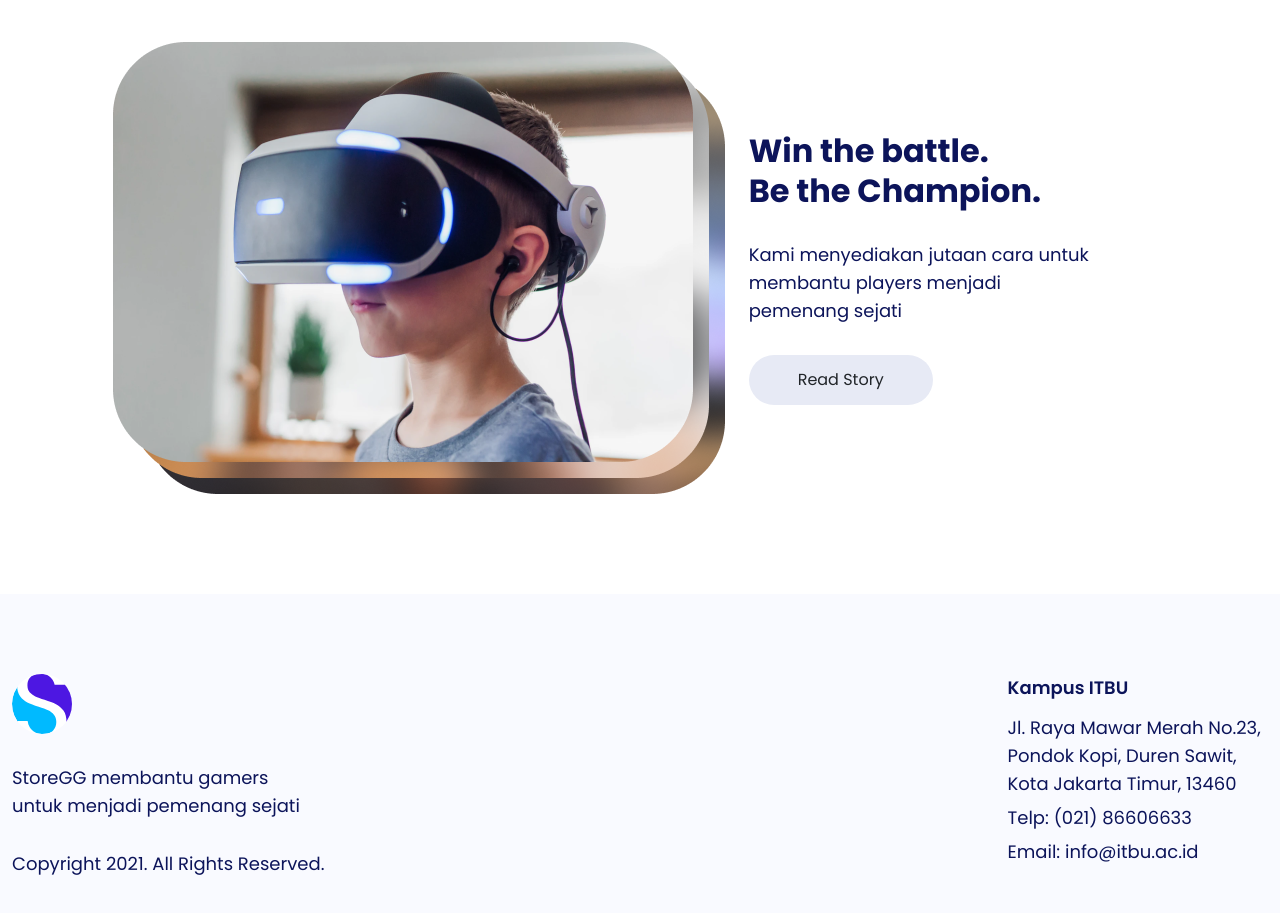
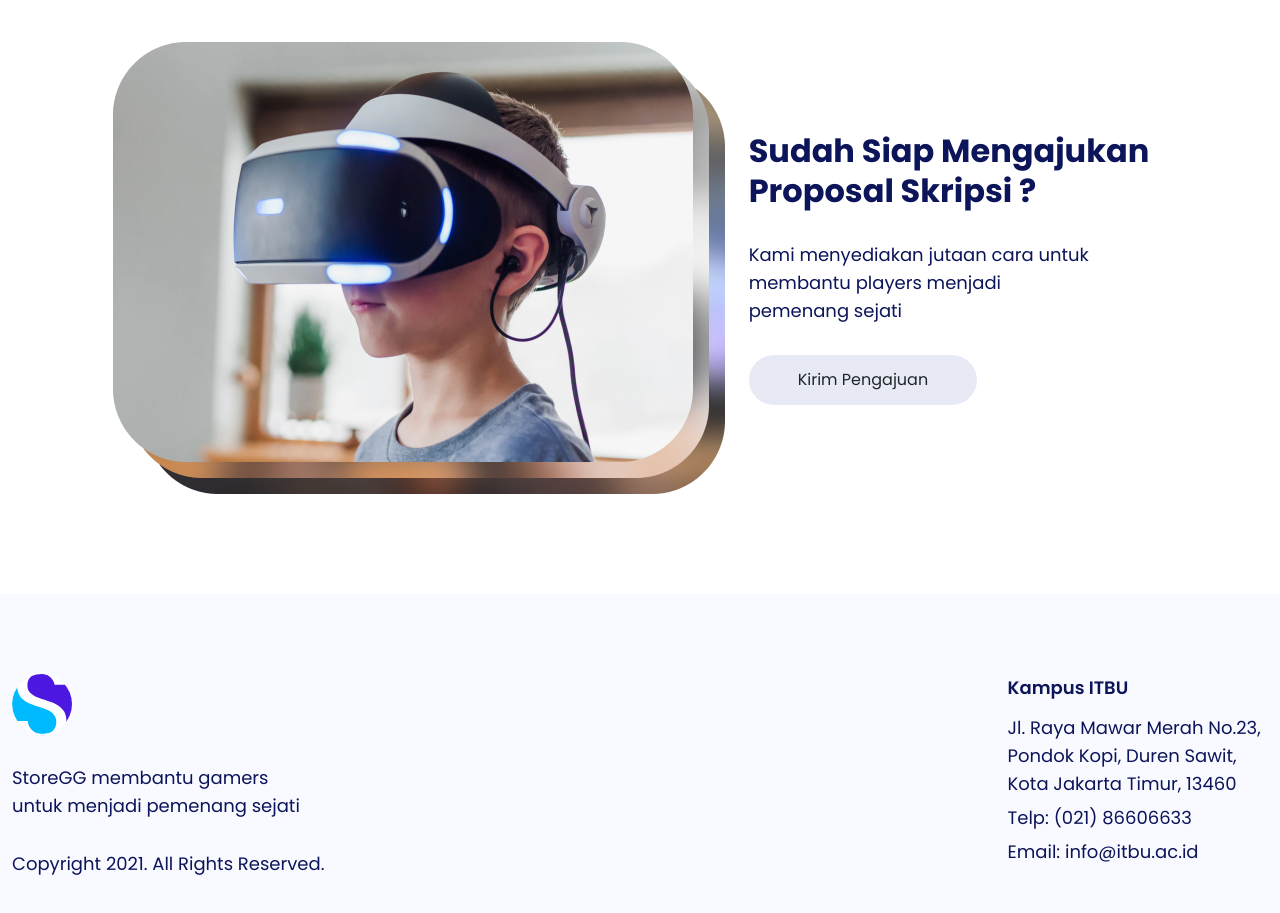
Before and after one commit to adamnasrudin03/client-skripsi, a Next.js app: page / in a window 1280 px wide. Shown: the part 1100-2013 px from the top of the page. Built offline with nearby package versions, Linux system fonts and the light colour scheme; no server answers.

Commit message:
change wording

```diff
--- a/components/organisms/Story/index.tsx
+++ b/components/organisms/Story/index.tsx
@@ -1,6 +1,6 @@
 export default function Story() {
   return (
-    <section className="story pt-50 pb-50">
+    <section className="story pt-50 pb-50" id="pengajuan">
       <div className="container-xxl container-fluid">
         <div className="row align-items-center px-lg-5 mx-auto gap-lg-0 gap-4">
           <div className="col-lg-7 col-12 d-lg-flex d-none justify-content-lg-end pe-lg-60" data-aos="zoom-in">
@@ -9,10 +9,10 @@ export default function Story() {
           <div className="col-lg-5 col-12 ps-lg-60">
             <div className="">
               <h2 className="text-4xl fw-bold color-palette-1 mb-30">
-                Win the battle.
+                Sudah Siap Mengajukan
                 <br />
                 {' '}
-                Be the Champion.
+                Proposal Skripsi ?
               </h2>
               <p className="text-lg color-palette-1 mb-30">
                 Kami menyediakan jutaan cara untuk
@@ -26,7 +26,7 @@ export default function Story() {
 
               </p>
               <div className="d-md-block d-flex flex-column w-100">
-                <a className="btn btn-read text-lg rounded-pill" href="#" role="button">Read Story</a>
+                <a className="btn btn-read text-lg rounded-pill" href="#" role="button">Kirim Pengajuan</a>
               </div>
             </div>
           </div>
```
